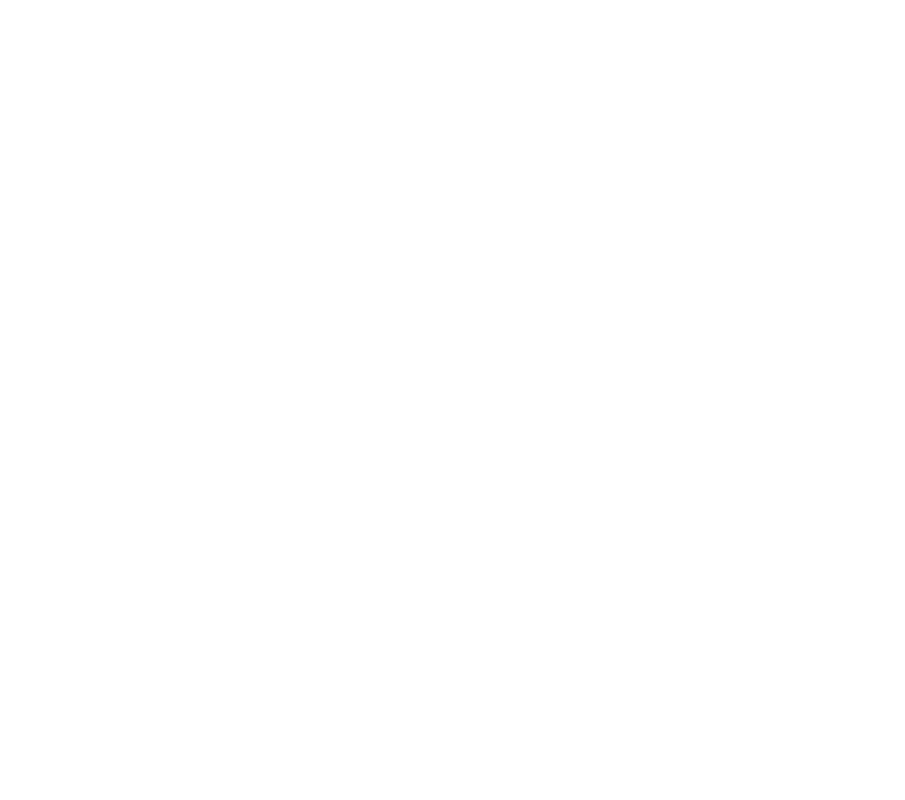
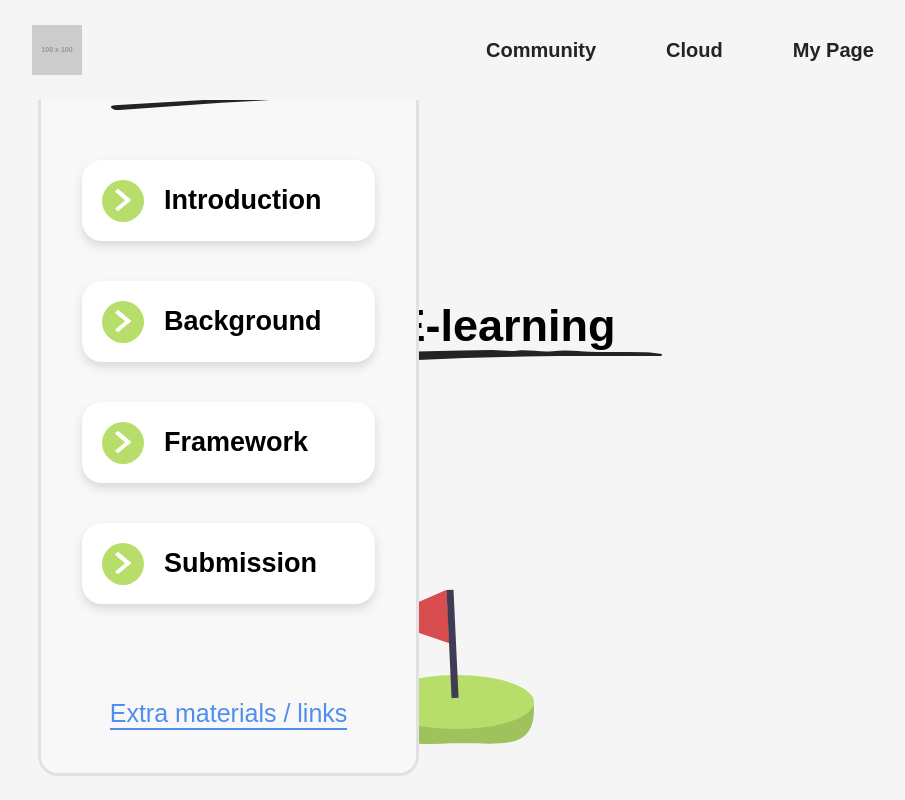
Before and after one commit to titouandeschanels/GlobalCitizenship, a React (Create React App) app in the folder gccapp/: page /journey in a window 1280 px wide. Before the commit this address had no page. Shown: the top 800 px of the page, without its empty margins (182-1087 px from the left). Built offline with nearby package versions, Linux system fonts and the light colour scheme; the HTML template or start-up script is replaced by a standard one.

Commit message:
fix add journey router #5

```diff
--- a/gccapp/src/App.tsx
+++ b/gccapp/src/App.tsx
@@ -1,14 +1,14 @@
 import { Routes, Route, BrowserRouter as Router } from "react-router-dom";
 import Home from "./pages/home";
-
+import Journey from "./pages/journey";
 function App() {
   return (
     <Router>
       <Routes>
         <Route path="/" element={<Home />} />
+        <Route path="/journey" element={<Journey />} />
       </Routes>
     </Router>
-
   );
 }
 
--- /dev/null
+++ b/gccapp/src/pages/journey.tsx
@@ -0,0 +1,15 @@
+import Page from "./page";
+import Journeylayout from "../components/journey";
+import Navigation from "../components/navigation";
+interface JourneyProps {}
+
+const Journey: React.FC<JourneyProps> = () => {
+  return (
+    <Page>
+        <Journeylayout></Journeylayout>
+        <Navigation/>
+    </Page>
+  );
+};
+
+export default Journey;
```
